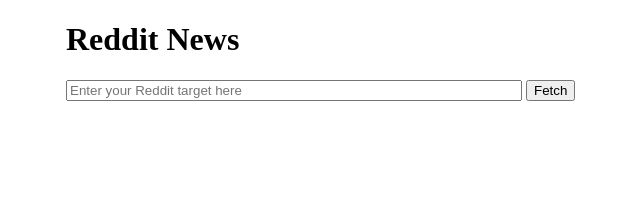
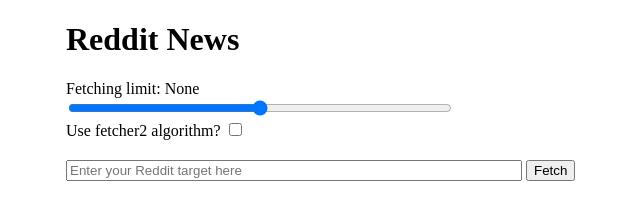
Before and after one commit to za419/reddit-news, a plain HTML site: page public/index.html in a window 1280 px wide. Shown: the whole page, without its empty margins (254-894 px from the left). Drawn offline with nearby package versions, Linux system fonts and the light colour scheme.

Commit message:
Add UI elements for comments2

```diff
--- a/public/index.css
+++ b/public/index.css
@@ -21,6 +21,15 @@
 
 #target {
   width: 70%;
+  margin-top: 20px;
+}
+
+#options {
+  width: 60%;
+}
+
+#slider {
+  width:100%;
 }
 
 body {
@@ -33,6 +42,10 @@
     width: 35%;
   }
 
+  #options {
+    width: 30%;
+  }
+
   body {
     width: 100%;
   }
--- a/public/index.html
+++ b/public/index.html
@@ -22,6 +22,12 @@
 <body>
   <h1>Reddit News</h1>
 
+  <div id="options">
+    <div>Fetching limit: <span id="sliderValue">None</span></div>
+    <input id="slider" type="range" min="0" max="1000" step="1"><br>
+    <label for="comments2">Use fetcher2 algorithm?</label>
+    <input id="comments2" name="comments2" type="checkbox">
+  </div>
   <input id="target" placeholder="Enter your Reddit target here" type="text">
   <button id="trigger">Fetch</button>
 
```
